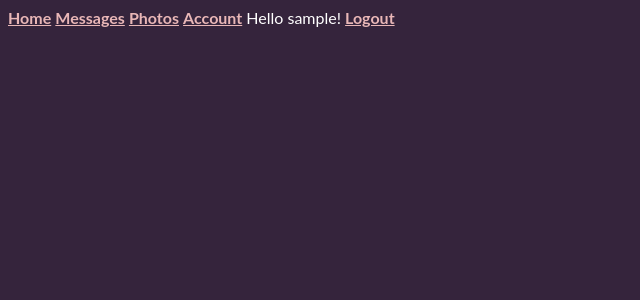
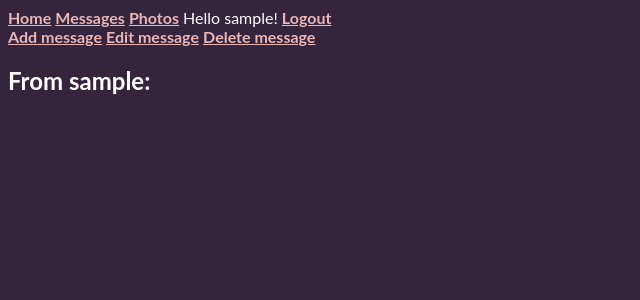
Before and after one commit to gal333t/project-2, a Flask app: page /messages in a window 1280 px wide. Shown: the top 300 px of the page, without its empty margins (0-640 px from the left). Run offline with Flask 3, Linux system fonts and the light colour scheme; the visitor is signed in with stand-in values (Sample User, id 1); data that the repository does not hold is empty; some libraries are stand-ins or nearby versions.

Commit message:
removing accounts page

```diff
--- a/app.py
+++ b/app.py
@@ -91,10 +91,6 @@ def delete_message():
     messages.delete_message(request.form.get("id"))
     return redirect("/messages")
 
-@app.route("/account")
-def account():
-    return render_template("account.html")
-
 @app.route("/img-search")
 def img_search():
     if session.get("user_id"):
--- a/templates/base.html
+++ b/templates/base.html
@@ -12,7 +12,6 @@
         <a href="/messages">Messages</a>
         <a href="/img-search">Photos</a>
         {% if session["username"] %}
-        <a href="/account">Account</a>
         Hello {{ session["username"] }}!
         <a href="/logout">Logout</a>
         {% else %}
--- a/templates/edit_message.html
+++ b/templates/edit_message.html
@@ -4,8 +4,10 @@
 
 <form method="POST" action="/api/messages/edit/{{ messages['id'] }}">
     <label for="user_msg">Edit your message:</label>
+    {% for message in messages %}
     <input id="user_msg" name="user_msg" value="{{ messages['user_msg'] }}" required />
     <input type="submit">
+    {% endfor %}
 </form>
 
 {% endblock %}
--- a/templates/messages.html
+++ b/templates/messages.html
@@ -1,14 +1,20 @@
 {% extends "base.html" %}
 {% block body %}
+<nav class="messageNav">
+    <a href="/forms/messages/add">Add message</a>
+    <a href="/forms/messages/edit/{ message['id'] }">Edit message</a>
+    <a href="/forms/messages/delete/{ message['id'] }">Delete message</a>
+</nav>
 <div>
     {% if session["username"] == "Ziva" %}
     <h2>Some messages from your children:</h2>
+    {% else %}
+    <h2>From {{ session["username"] }}:</h2>
     {% endif %}
     {% for message in messages %}
     {% if session["username"] == "Ziva" %}
     <p class="displayMsg">{{ message["user_msg"] }} - <em>{{ message["username"] }}</em></p>
     {% elif session["username"] == message["username"] %}
-    <h2>A message from {{ session["username"] }}:</h2>
     <p class="displayMsg"> {{ message["user_msg"] }}</p>
     {% endif %}
     {% endfor %}
```
Also changed, not shown: templates/account.html (deleted, +0 -8 lines).
